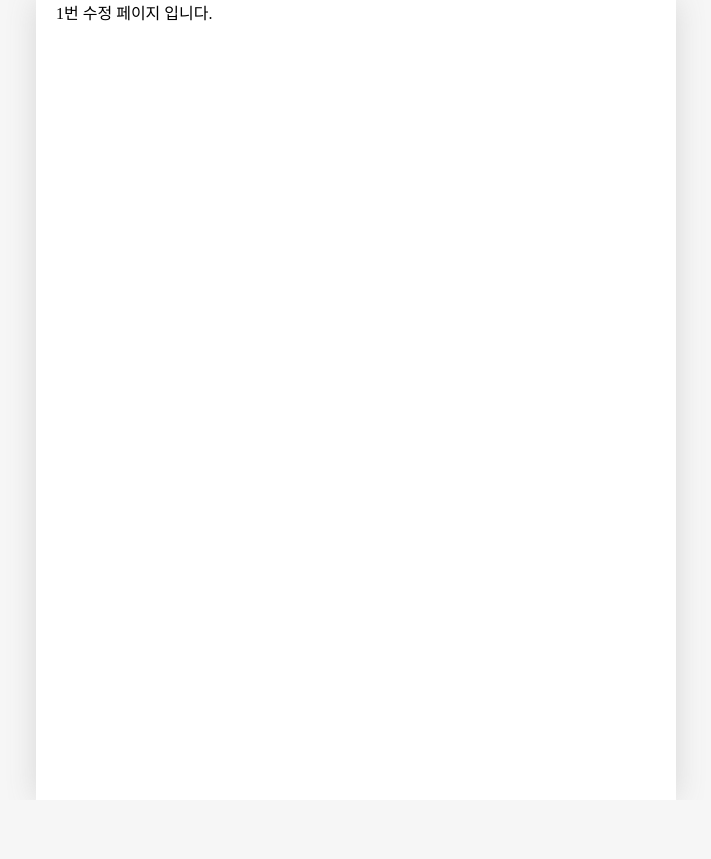
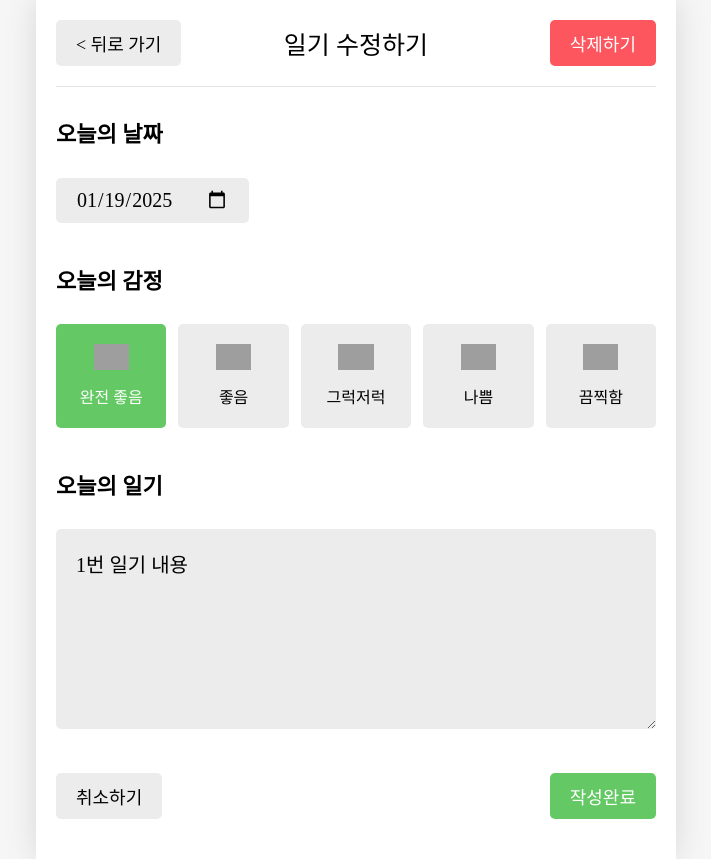
Before and after one commit to p990805/practiceReact, a React (Vite) app in the folder section12/emotion-diary/: page /edit/1 in a window 1280 px wide. Shown: the whole page, without its empty margins (284-995 px from the left). Before the commit the page ends 800 px from the top, so only its background shows below. Built offline with nearby package versions, Linux system fonts and the light colour scheme; grey boxes are pictures that could not be loaded; a web font is replaced by a local one.

Commit message:
[주찬] Feat : 감정 일기장 Edit 기능 구현 01.20

```diff
--- a/section12/emotion-diary/src/components/Ediotr.jsx
+++ b/section12/emotion-diary/src/components/Ediotr.jsx
@@ -1,7 +1,7 @@
 import "./Editor.css"
 import EmotionItem from "./EmotionItem";
 import Button from "./Button"
-import { useState } from "react";
+import { useState, useEffect } from "react";
 import { useNavigate } from "react-router-dom";
 
 const emotionList =[
@@ -41,8 +41,17 @@ const getStringedDate = (targetDate) =>{
     }
     return `${year}-${month}-${date}`
 }
-const Editor =({onSubmit}) => {
+const Editor =({ initData, onSubmit}) => {
     const nav = useNavigate();
+
+    useEffect(()=>{
+        if(initData){
+            setInput({
+                ...initData,
+                createdDate : new Date(Number(initData.createdDate)),
+            })
+        }
+    },[initData])
 
     const [input, setInput] = useState({
     createdDate : new Date(),
--- a/section12/emotion-diary/src/pages/Edit.jsx
+++ b/section12/emotion-diary/src/pages/Edit.jsx
@@ -1,9 +1,64 @@
 import { useParams } from "react-router-dom";
+import Button from "../components/Button";
+import Header from "../components/Header"
+import Editor from "../components/Ediotr";
+import { useNavigate } from "react-router-dom";
+import { useContext, useEffect,useState } from "react";
+import { DiaryDispatchContext, DiaryStateContext } from "../App";
+
 
 const Edit = () => {
     const params = useParams();
 
-    return <div>{params.id}번 수정 페이지 입니다.</div>
+    const nav = useNavigate();
+    const { onDelete, onUpdate }  =useContext(DiaryDispatchContext)
+    const data = useContext(DiaryStateContext);
+    const [curDiaryItem, setCurDiaryItem] =useState();
+
+    useEffect(()=>{
+        const currentDiaryItem=data.find((item) => String(item.id) === String(params.id));
+
+        if(!currentDiaryItem){
+            window.alert("존재하지 않는 일기입니다.")
+            nav("/",{replace:true});
+        }
+
+        setCurDiaryItem(currentDiaryItem);
+    },[params.id])
+
+    const onClickDelete = () => {
+        if(
+        window.confirm("일기를 정말 삭제할까요? 다시 복구되지 않아요")
+        ) {
+            //일기 삭제 로직
+            onDelete(params.id);
+            nav('/',{replace:true});
+        }
+
+    };
+
+    const onSubmit=(input) => {
+        if(
+            window.confirm("일기를 정말 수정할까요?")){
+
+        onUpdate(params.id,input.createdDate.getTime(), input.emotionId, input.content);
+        nav("/",{replace:true});
+    }
+    };
+
+    return <div>
+        <Header
+        title ={"일기 수정하기"}
+        leftChild={<Button onClick={()=> nav(-1)} text={"< 뒤로 가기"} />}
+        rightChild={<Button
+             text={"삭제하기"}
+             type={"NEGATIVE"}
+             onClick={onClickDelete}
+             />}
+        />
+
+        <Editor initData={curDiaryItem} onSubmit={onSubmit}/>
+    </div>
 };
 
 export default Edit;
```
